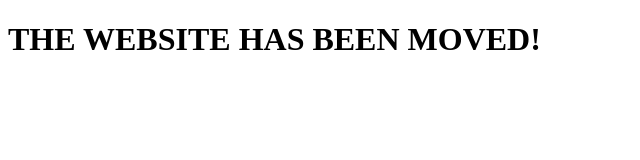
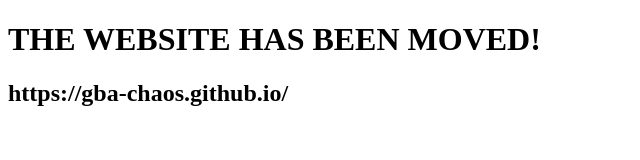
Before and after one commit to GBA-Chaos/GBA_EMU, a plain HTML site: page index.html in a window 1280 px wide. Shown: the whole page, without its empty margins (0-640 px from the left). Drawn offline with Linux system fonts and the light colour scheme.

Commit message:
Update index.html

```diff
--- a/index.html
+++ b/index.html
@@ -6,7 +6,7 @@
     </head>
     <body>
         <h1>THE WEBSITE HAS BEEN MOVED!</h1>
-        <h2></h2>
+        <h2>https://gba-chaos.github.io/</h2>
      <ul></ul>
         </ul>
     </body>
```
